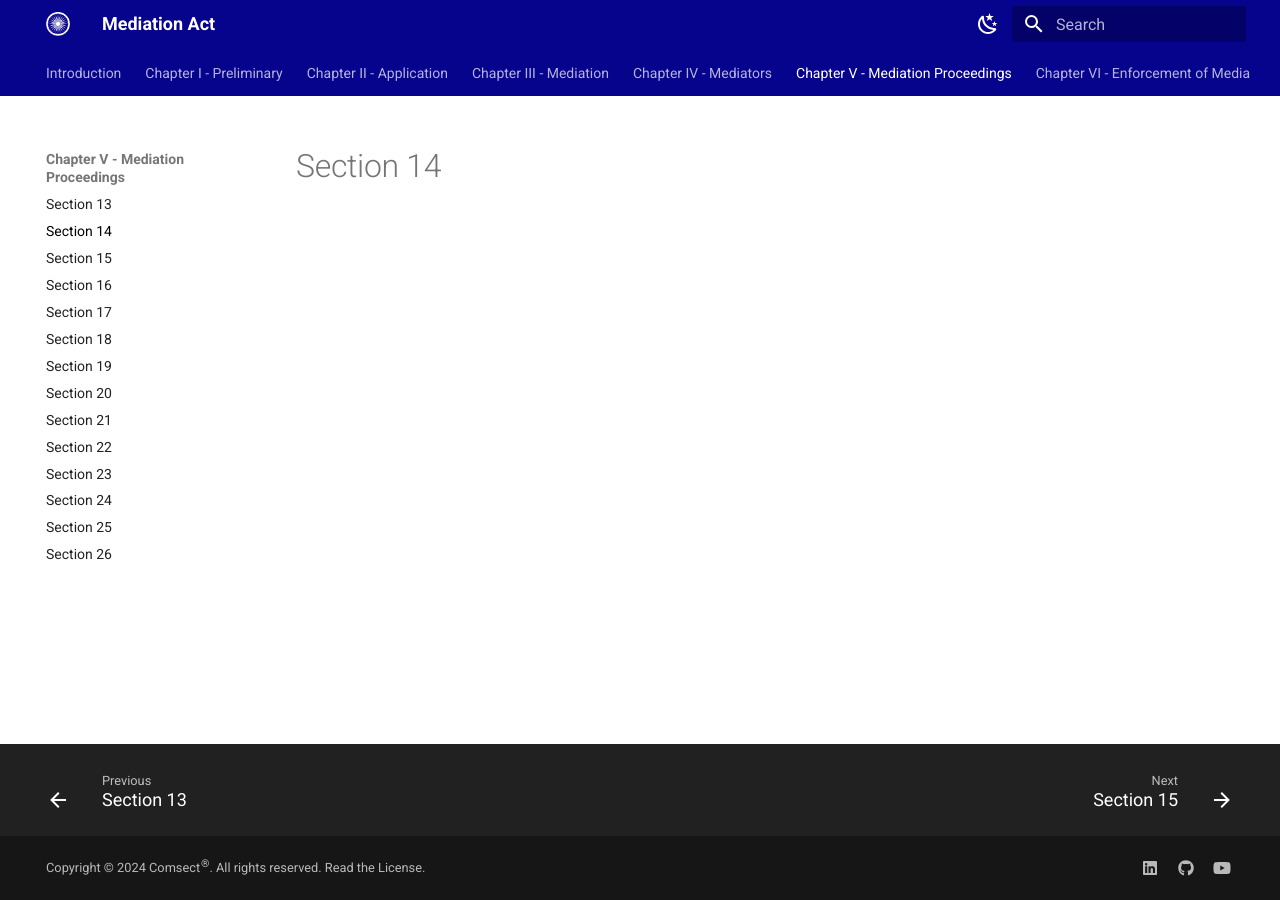
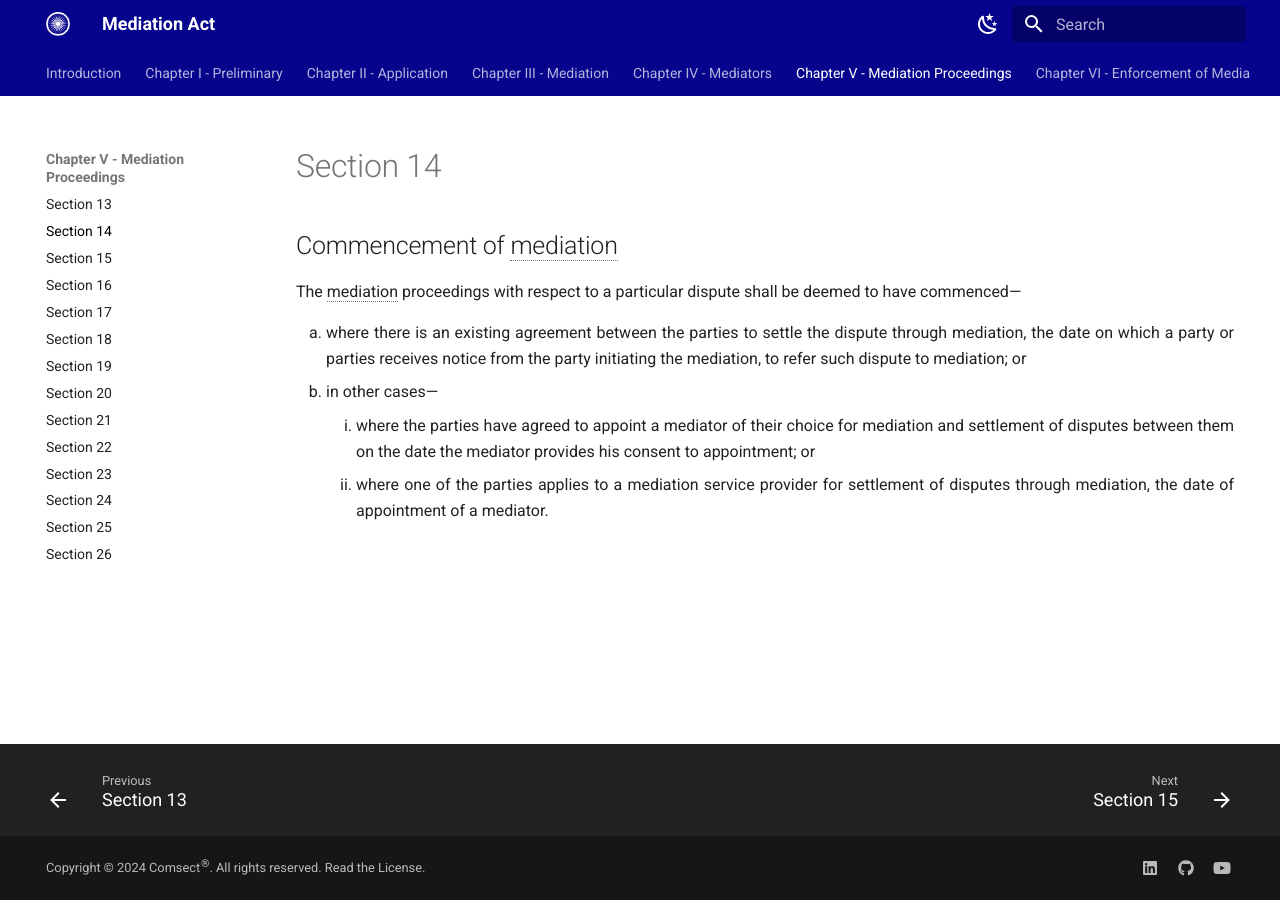
Before and after one commit to comsect/mediation-act, an MkDocs documentation site: the page built from docs/en/14.md, in a window 1280 px wide. Built offline with MkDocs 1.6.1 and Material for MkDocs 9.7.7, drawn with Linux system fonts in a browser that asks for light colours.

Commit message:
add section-fourteen

```diff
--- a/docs/en/14.md
+++ b/docs/en/14.md
@@ -3,3 +3,25 @@ hide:
     - toc
 description: Commencement of mediation
 ---
+
+<style>
+    ol.outer-list{
+        list-style-type: lower-alpha;
+    }
+    ol.outer-list ol.inner-list {
+        list-style-type: lower-roman;
+    }
+</style>
+
+## Commencement of mediation
+
+The mediation proceedings with respect to a particular dispute shall be deemed to have commenced—
+<ol class="outer-list">
+    <li> where there is an existing agreement between the parties to settle the dispute through mediation, the date on which a party or parties receives notice from the party initiating the mediation, to refer such dispute to mediation; or</li>
+    <li> in other cases—
+        <ol class="inner-list">
+            <li>where the parties have agreed to appoint a mediator of their choice for mediation and settlement of disputes between them on the date the mediator provides his consent to appointment; or</li>
+            <li> where one of the parties applies to a mediation service provider for settlement of disputes through mediation, the date of appointment of a mediator.</li>
+        </ol>
+    </li>
+</ol>
```
